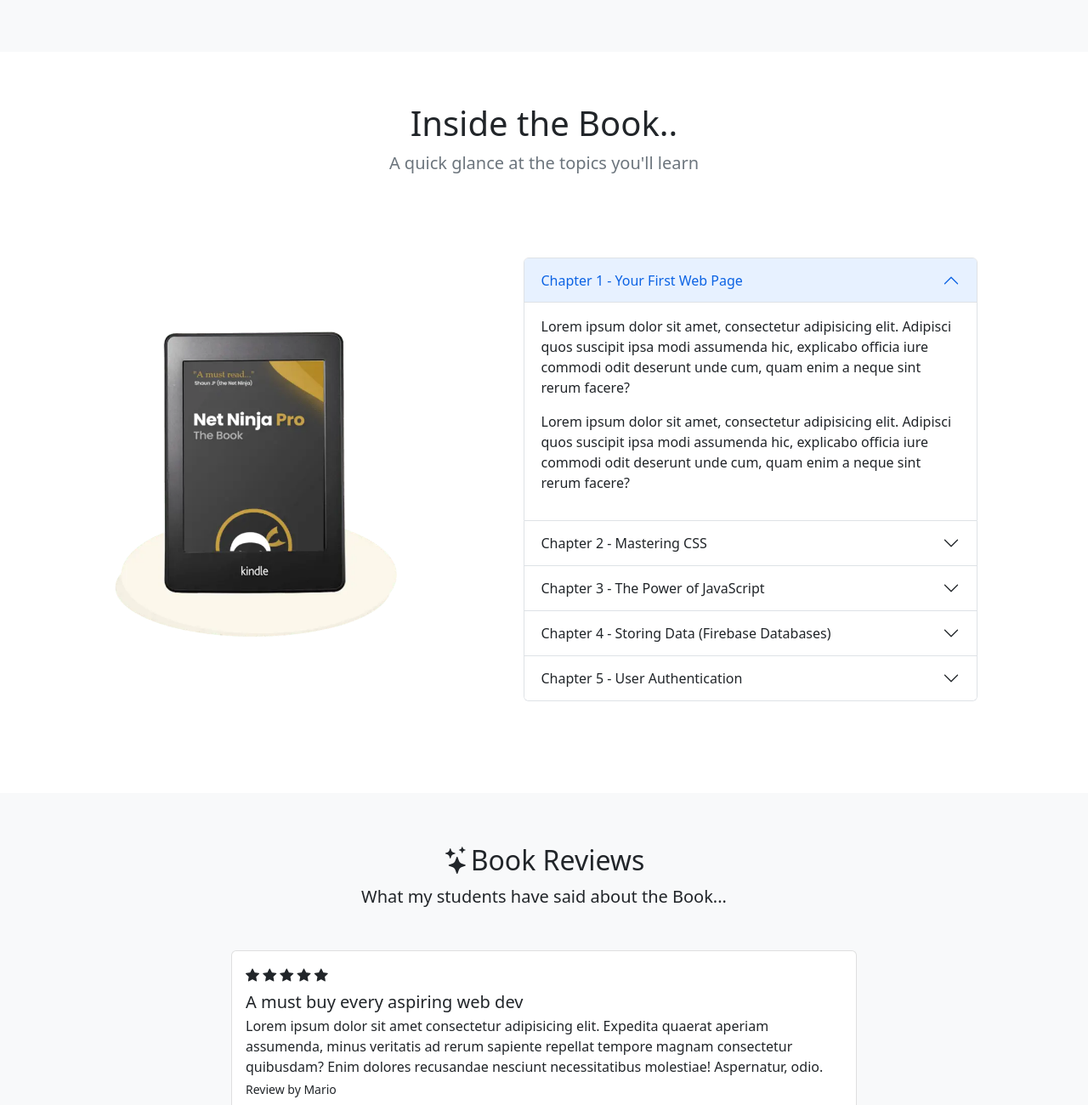
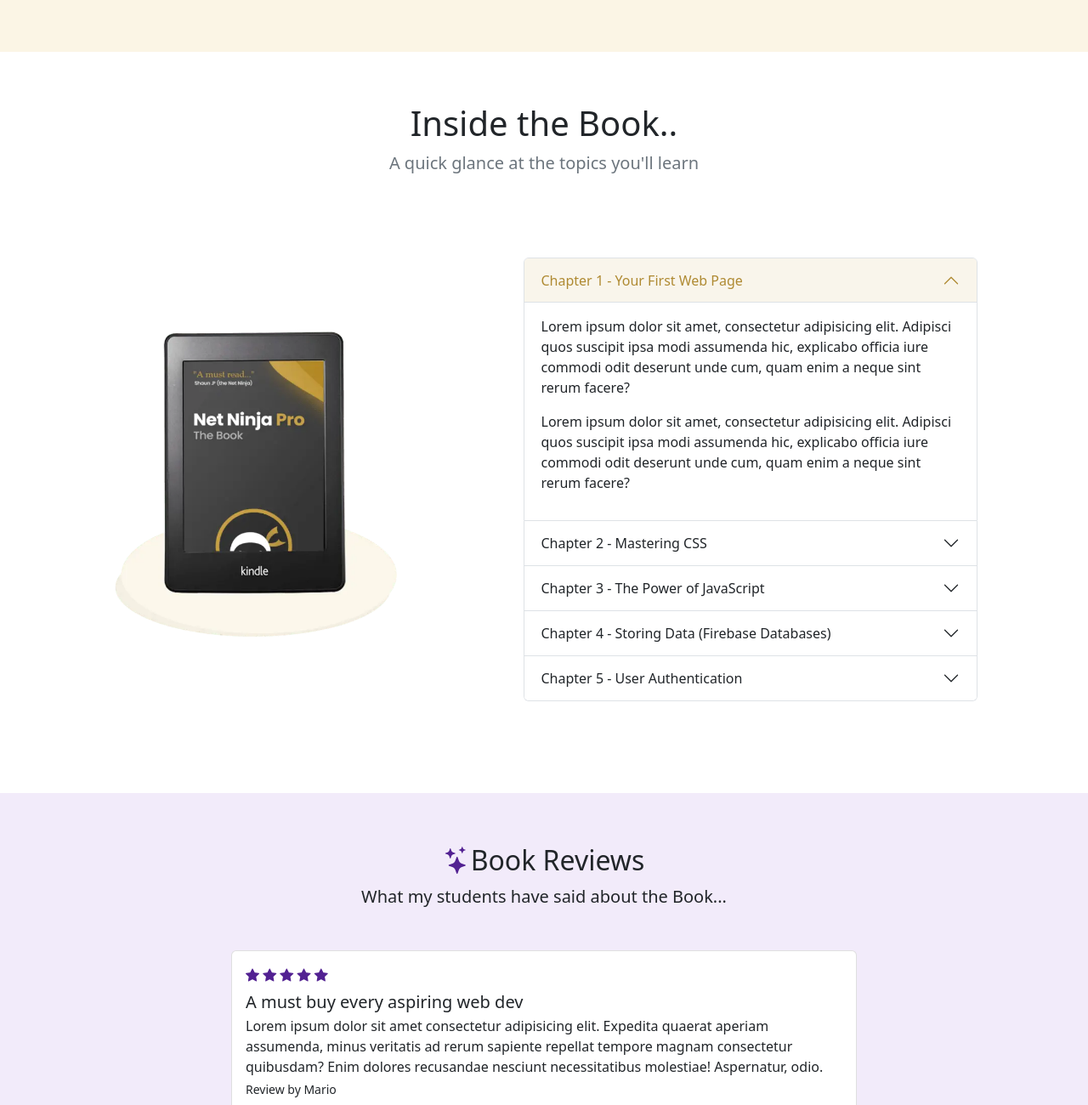
Before and after one commit to GutoAS/bootstrap_project, a website: page index.html in a window 1280 px wide. Shown: the part 1500-2800 px from the top of the page at 85% size. Drawn offline with nearby package versions, Linux system fonts and the light colour scheme.

Commit message:
customizing bootstrap

```diff
--- a/index.html
+++ b/index.html
@@ -3,12 +3,7 @@
     <meta charset="UTF-8" />
     <meta http-equiv="X-UA-Compatible" content="IE=edge" />
     <meta name="viewport" content="width=device-width, initial-scale=1.0" />
-    <link
-      href="https://cdn.jsdelivr.net/npm/bootstrap@5.2.3/dist/css/bootstrap.min.css"
-      rel="stylesheet"
-      integrity="sha384-rbsA2VBKQhggwzxH7pPCaAqO46MgnOM80zW1RWuH61DGLwZJEdK2Kadq2F9CUG65"
-      crossorigin="anonymous"
-    />
+    <link href="css/main.min.css" rel="stylesheet" />
     <link
       rel="stylesheet"
       href="https://cdn.jsdelivr.net/npm/bootstrap-icons@1.10.2/font/bootstrap-icons.css"
@@ -407,10 +402,10 @@
 
     <!--**************** reviews list ********************** -->
 
-    <section id="reviews" class="bg-light">
+    <section id="reviews" class="bg-altlight">
       <div class="container-lg">
         <div class="text-center">
-          <h2><i class="bi bi-stars"></i>Book Reviews</h2>
+          <h2><i class="bi bi-stars text-altdark"></i>Book Reviews</h2>
           <p class="lead">What my students have said about the Book...</p>
         </div>
 
@@ -419,11 +414,11 @@
             <div class="list-group">
               <div class="list-group-item py-3">
                 <div class="pb-2">
-                  <i class="bi bi-star-fill"></i>
-                  <i class="bi bi-star-fill"></i>
-                  <i class="bi bi-star-fill"></i>
-                  <i class="bi bi-star-fill"></i>
-                  <i class="bi bi-star-fill"></i>
+                  <i class="bi bi-star-fill text-altdark"></i>
+                  <i class="bi bi-star-fill text-altdark"></i>
+                  <i class="bi bi-star-fill text-altdark"></i>
+                  <i class="bi bi-star-fill text-altdark"></i>
+                  <i class="bi bi-star-fill text-altdark"></i>
                 </div>
                 <h5 class="mb-1">A must buy every aspiring web dev</h5>
                 <p class="mb-1">
--- /dev/null
+++ b/sass/main.scss
@@ -0,0 +1,16 @@
+//custom variables
+$primary: #c29938;
+$light: #fbf5e5;
+
+// import functions & variables
+@import "../node_modules/bootstrap/scss/functions";
+@import "../node_modules/bootstrap/scss/variables";
+
+$custom-theme-colors: (
+    "altlight": #f2ebfa,
+    "altdark" : #522192
+);
+
+$theme-colors: map-merge($custom-theme-colors, $theme-colors);
+// import bootstrap
+@import "../node_modules/bootstrap/scss/bootstrap.scss"
```
Also changed, not shown: css/main.min.css (added), 1 other file.
